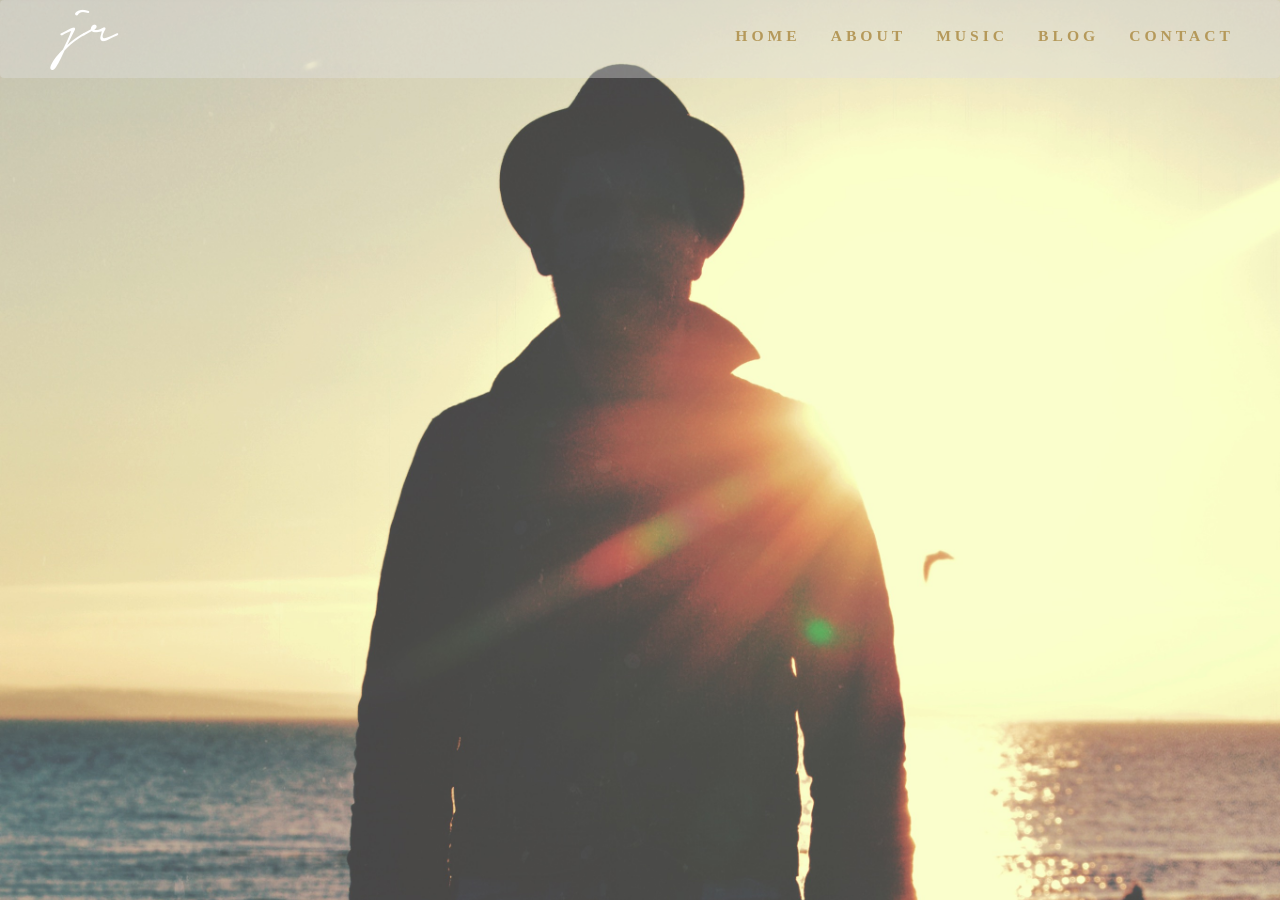
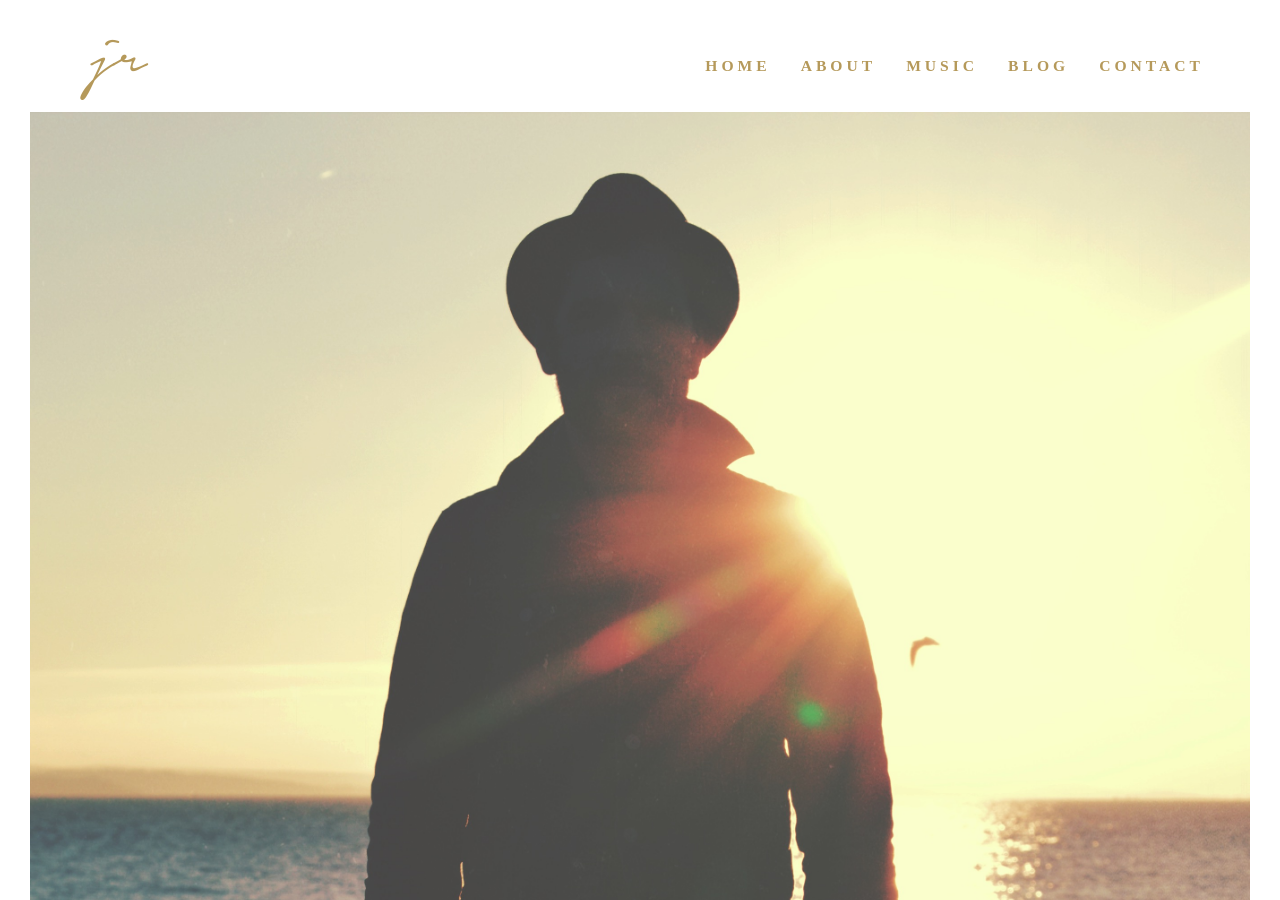
Before and after one commit to JimRogers/jimrogerswebsite, a Jekyll site: the page built from index.html, in a window 1280 px wide and 900 px high. Built offline with Jekyll 4.4.1, drawn with Linux system fonts in a browser that asks for light colours; some web fonts are replaced.

Commit message:
Add margin to body

```diff
--- a/css/style.css
+++ b/css/style.css
@@ -42,7 +42,7 @@ body {
   padding:0;
   color: #000;
   min-height:100%;
-  width:100%;
+  margin:30px;
   background:#ffffff;
 }
 
@@ -88,7 +88,7 @@ header nav ul li a:hover {
   width:12%;
 }
 .navbar-default {
-  background-color: rgba(224, 224, 224, 0.37);
+  background-color: transparent;
   border-color: transparent;
   padding-bottom:5px;
 }
@@ -161,14 +161,14 @@ header {
   width: 100%;
   margin: 0 auto;
   text-align: center;
-  position:fixed;
+  position:relative;
   z-index:999;
 }
 
 .navbar-brand {
   font-family:"Notera";
   text-align:left;
-  color:#fff !important;
+  color: rgb(181, 153, 90) !important;
   font-size:6.8em;
   margin: 0 auto;
   padding-left:60px;
```
